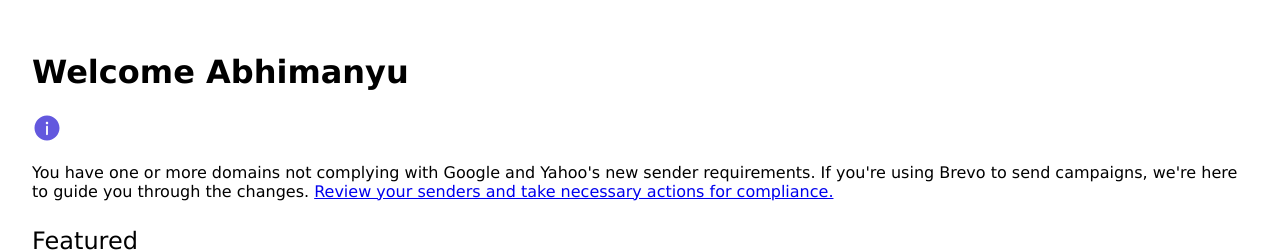
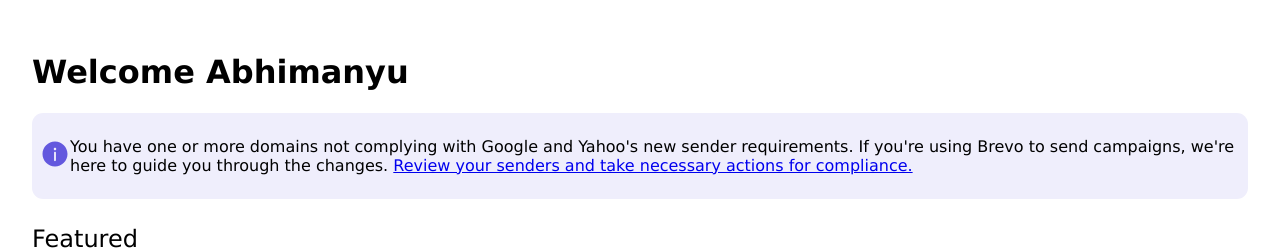
Before and after one commit to sunidhij7/react-tutorial, a React (Create React App) app in the folder react-tutorial/: page / in a window 1280 px wide. Shown: the top 252 px of the page. Built offline with nearby package versions, Linux system fonts and the light colour scheme; no server answers.

Commit message:
added updated db.json file

```diff
--- a/react-tutorial/src/App.css
+++ b/react-tutorial/src/App.css
@@ -28,7 +28,13 @@ p {
   margin-inline-start: 0px;
   margin-inline-end: 0px;
 }
-
+.header__warning{
+  background-color: hsl(244, 70%, 96.1%);
+  padding: 0.5rem;
+  border-radius: 0.7rem;
+  display: inline-flex;
+  align-items: center;
+}
 .section-heading {
   font-size: 1.5rem;
   line-height: 40px;
```
